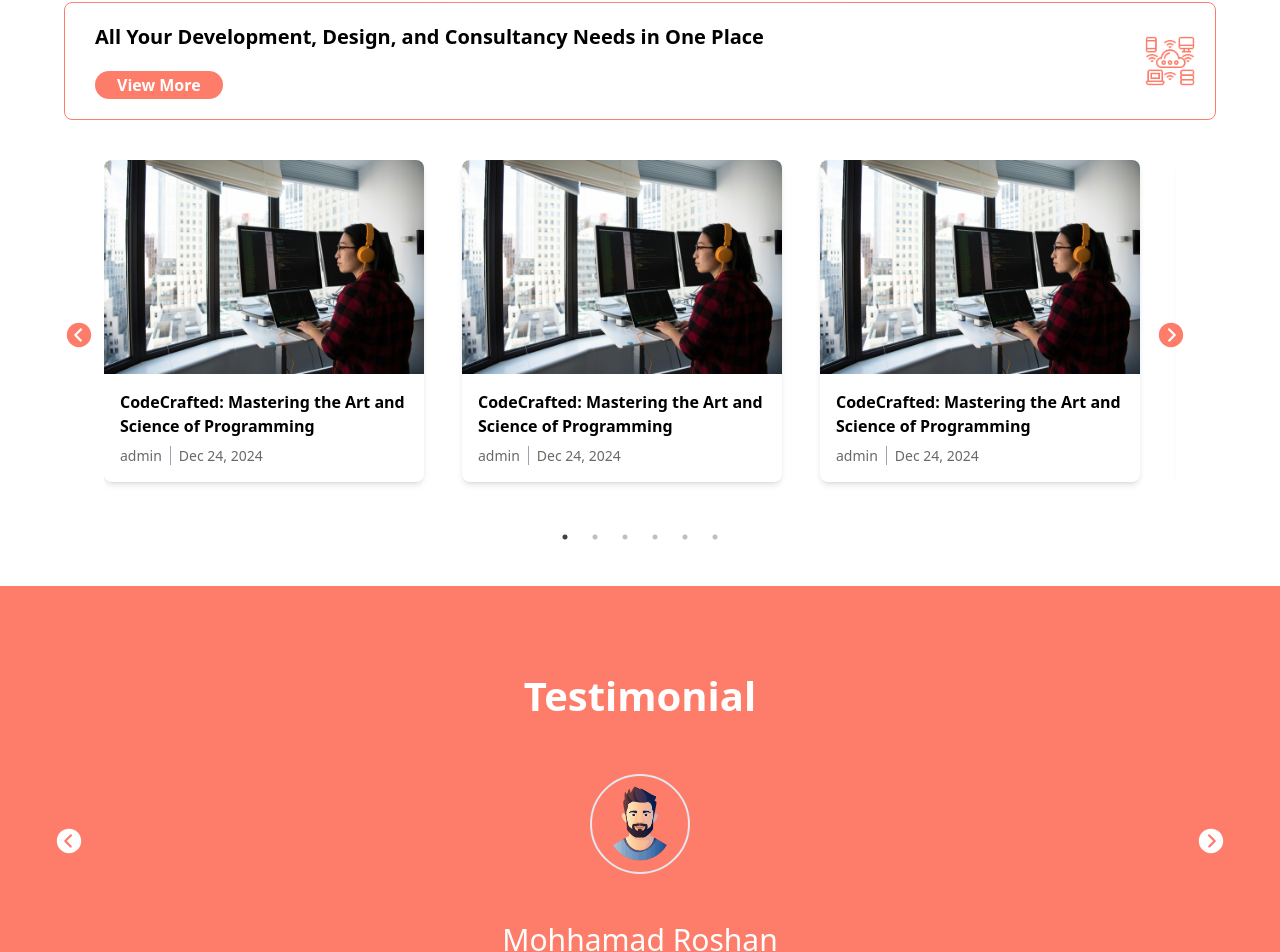
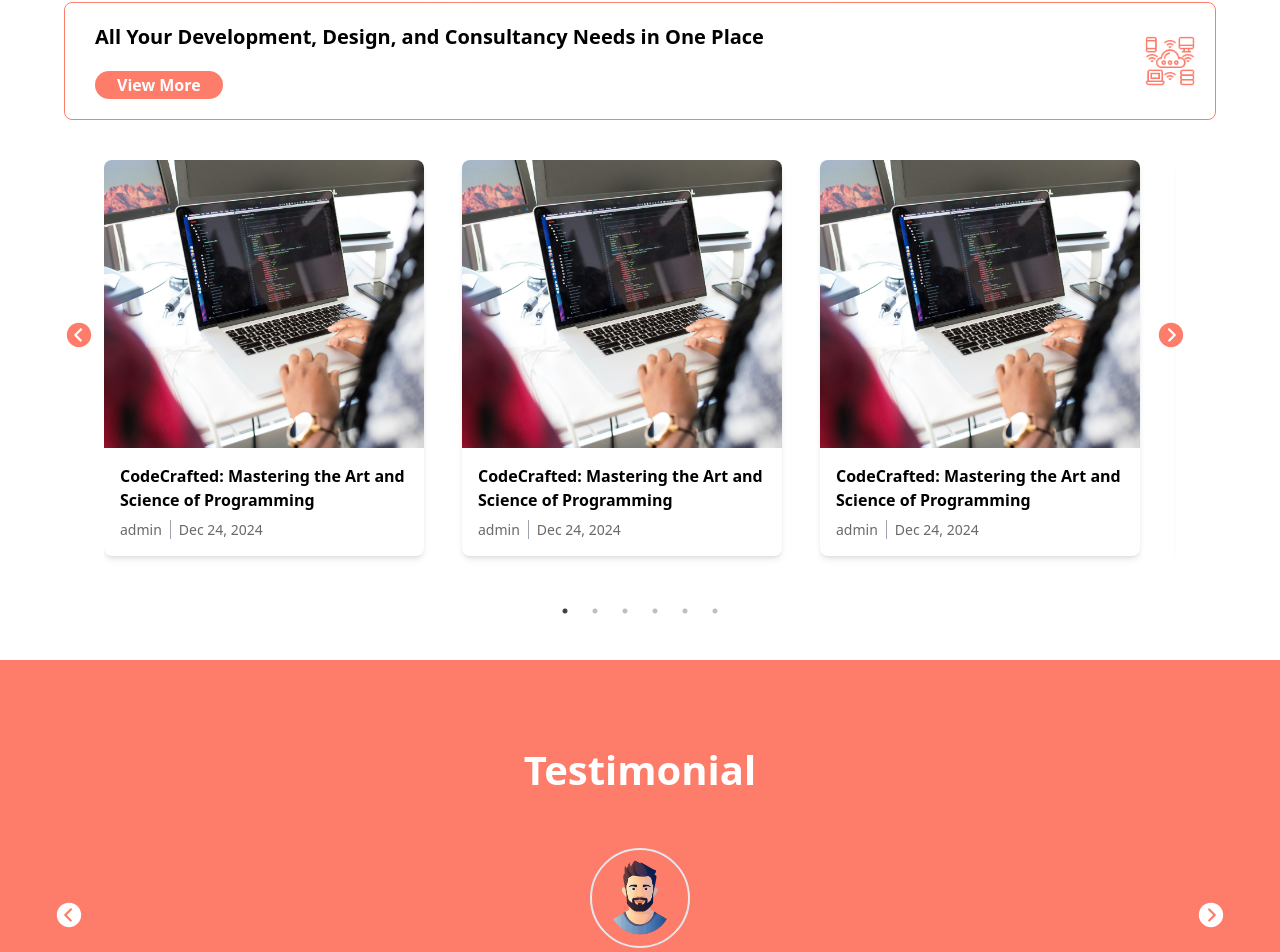
Before and after one commit to info2suniljangir/bluesparing, a Next.js app: page / in a window 1280 px wide. Shown: the part 2055-3007 px from the top of the page. Built offline with nearby package versions, Linux system fonts and the light colour scheme.

Commit message:
blog image resolved

```diff
--- a/app/ui/blogs/blogcard.tsx
+++ b/app/ui/blogs/blogcard.tsx
@@ -8,13 +8,14 @@ const BlogCard = () => {
     <div>
       <div className="rounded-lg max-w-80 shadow-md">
           {/* Image part */}
-          <div className="">
+          <div className="w-80 h-72 relative">
             <Image
-              src="/slider_1.jpg"
+              src="/slider_2.jpg"
               alt="blog_image"
-              width={320}
-              height={280}
+              fill
               className="rounded-t-lg"
+              sizes="(max-width: 768px) 320px, (max-width: 1200px) 320px, 320px" // Define image size based on viewport width
+              style={{objectFit: 'cover'}}
             />
           </div>
           {/* text part */}
```
